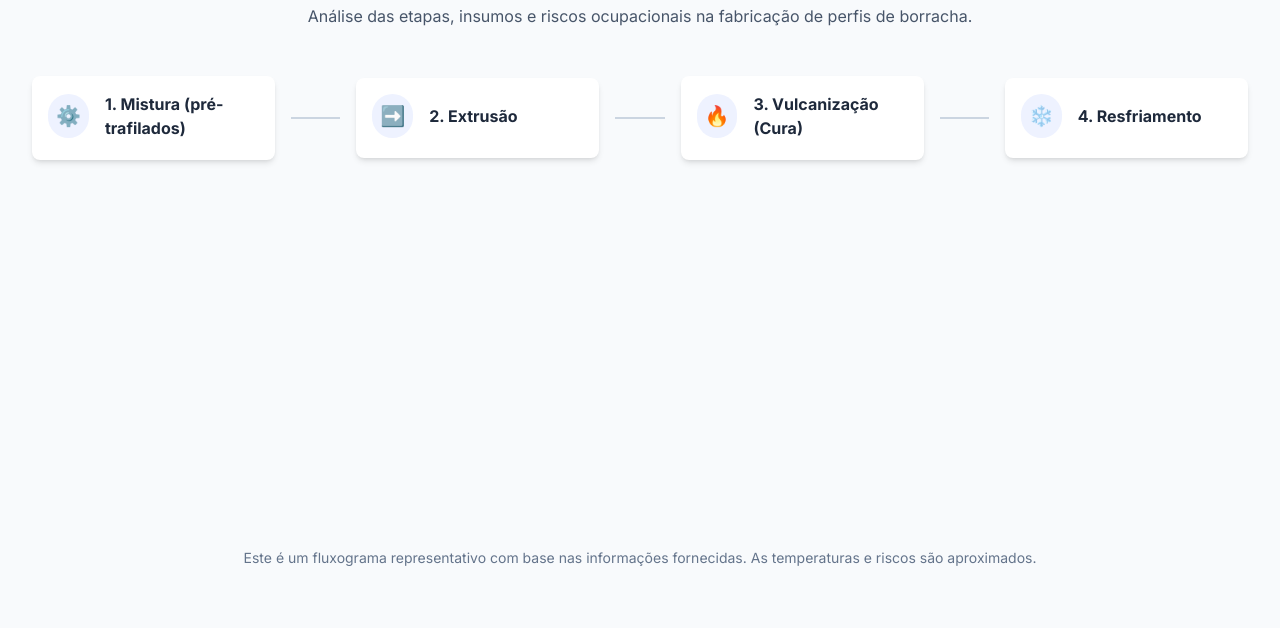
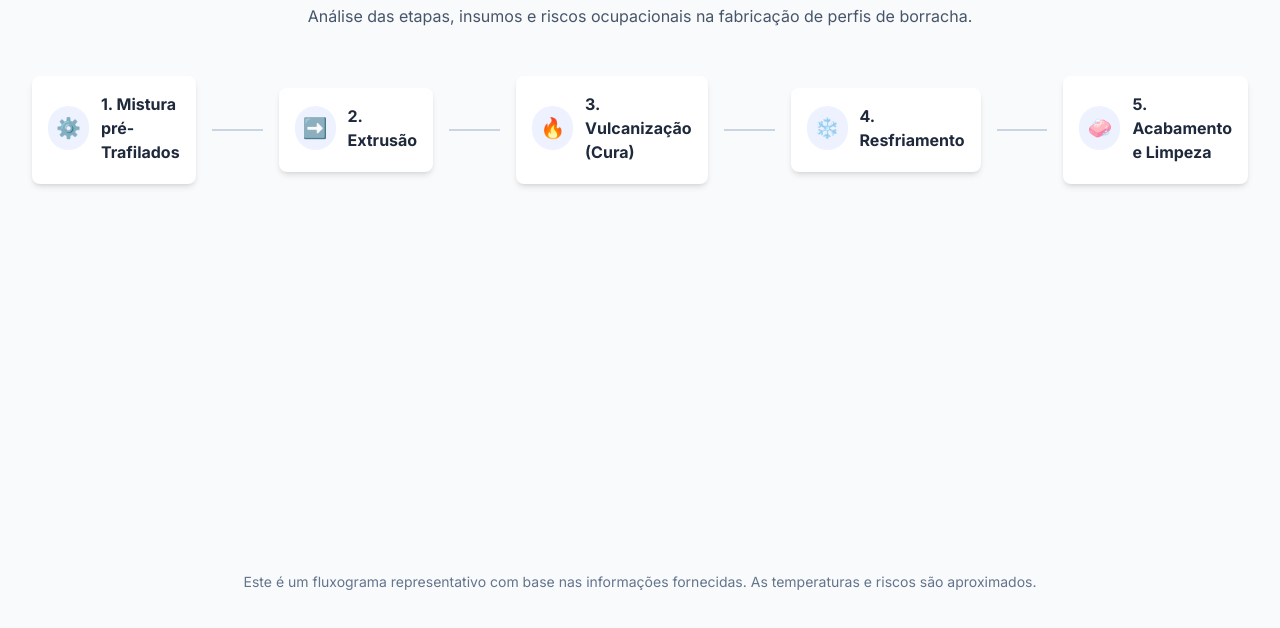
Before and after one commit to HarrisonVianna/TrafiladosAutotravi, a plain HTML site: page index.html in a window 1280 px wide. Shown: the part 76-704 px from the top of the page. Drawn offline with nearby package versions, Linux system fonts and the light colour scheme.

Commit message:
Update index.html

```diff
--- a/index.html
+++ b/index.html
@@ -7,10 +7,13 @@
     <script src="https://cdn.tailwindcss.com"></script>
     <link href="https://fonts.googleapis.com/css2?family=Inter:wght@400;500;600;700&display=swap" rel="stylesheet">
     <!-- Chosen Palette: Industrial Calm -->
-    <!-- Application Structure Plan: O SPA é um fluxograma interativo e horizontal que representa visualmente as quatro etapas do processo de fabricação. Clicar em cada etapa revela uma seção de detalhes abaixo, contendo a descrição, insumos, temperaturas e riscos. Esta estrutura foi escolhida por ser uma representação intuitiva do fluxo linear do processo, facilitando a compreensão sequencial e a exploração aprofundada de cada fase. -->
+    <!-- Application Structure Plan: O SPA é um fluxograma interativo e horizontal que representa visualmente as cinco etapas do processo de fabricação. Clicar em cada etapa revela uma seção de detalhes abaixo, contendo a descrição, insumos, temperaturas e riscos. Esta estrutura foi escolhida por ser uma representação intuitiva do fluxo linear do processo, facilitando a compreensão sequencial e a exploração aprofundada de cada fase. -->
     <!-- Visualization & Content Choices: A estrutura principal é um fluxograma criado com HTML e Tailwind CSS. A interatividade (clique para expandir) é gerenciada com JavaScript para exibir dinamicamente o conteúdo de cada etapa. Na etapa de Vulcanização, um botão de alternância permite ao usuário alternar a visualização entre os riscos de operação normal e os riscos em caso de falha, aumentando o engajamento e a clareza. Esta abordagem foi escolhida para transformar um relatório textual em uma ferramenta de aprendizado visual e interativa que destaca eficazmente os riscos ocupacionais. Nenhum SVG/Mermaid foi utilizado, conforme as diretrizes. -->
     <!-- CONFIRMATION: NO SVG graphics used. NO Mermaid JS used. -->
     <style>
+        html {
+            scroll-behavior: smooth;
+        }
         body {
             font-family: 'Inter', sans-serif;
             background-color: #f8fafc; /* slate-50 */
@@ -28,6 +31,7 @@
             flex-grow: 1;
             height: 2px;
             background-color: #cbd5e1; /* slate-300 */
+            min-width: 1rem;
         }
         .icon-bg {
             background-color: #eef2ff; /* indigo-100 */
@@ -58,7 +62,7 @@
         </header>
 
         <main>
-            <div id="process-flow" class="flex flex-col md:flex-row items-center justify-center space-y-4 md:space-y-0 md:space-x-4">
+            <div id="process-flow" class="flex flex-col md:flex-row items-center justify-center space-y-4 md:space-y-0 md:space-x-2 lg:space-x-4">
             </div>
 
             <div id="details-panel" class="mt-10 min-h-[300px] bg-white rounded-lg shadow-md p-6 md:p-8 transition-opacity duration-500 opacity-0">
@@ -75,7 +79,7 @@
         const processData = {
             'step1': {
                 id: 1,
-                title: 'Mistura (pré-trafilados)',
+                title: 'Mistura pré-Trafilados',
                 icon: '⚙️',
                 description: 'Nesta fase inicial, as matérias-primas são pesadas e misturadas em equipamentos industriais para criar a massa de borracha não vulcanizada.',
                 products: [
@@ -88,7 +92,7 @@
                     { name: 'Retardador', value: 'PVI' },
                     { name: 'Aditivo (Dessecante)', value: 'Prosec CS' },
                 ],
-                temperature: 'Ambiente, com aquecimento por atrito durante a mistura, atingindo aproximadamente <strong>80°C a 120°C</strong>. A temperatura é controlada para não iniciar a pré-vulcanização.',
+                temperature: 'Ambiente, com aquecimento por atrito durante a mistura, atingindo aproximadamente <strong>80°C a 120°C</strong>.',
                 risks: {
                     normal: [
                         '<strong>Poeiras em Suspensão:</strong> Risco de inalação de poeiras dos componentes em pó (Carbonato de Cálcio, Óxido de Zinco, Enxofre, Aceleradores) durante a pesagem e alimentação dos misturadores.',
@@ -100,15 +104,16 @@
                 id: 2,
                 title: 'Extrusão',
                 icon: '➡️',
-                description: 'A massa de borracha é alimentada em uma extrusora, que a força através de uma matriz para dar ao material o formato do perfil desejado (com ou sem alma de aço).',
+                description: 'A massa de borracha é alimentada em uma extrusora, que a força através de uma matriz para dar ao material o formato do perfil desejado. Talco é aplicado para evitar aderência.',
                 products: [
-                    { name: 'Insumo', value: 'Massa de borracha não vulcanizada (proveniente da Etapa 1)' },
+                    { name: 'Insumo Principal', value: 'Massa de borracha não vulcanizada' },
+                    { name: 'Antiaderente', value: 'Talco Industrial' },
                 ],
-                temperature: 'A temperatura da massa é mantida em uma faixa de <strong>80°C a 110°C</strong>. O controle é crucial para garantir a maleabilidade sem iniciar a cura prematura ("scorch").',
+                temperature: 'A temperatura da massa é mantida em uma faixa de <strong>80°C a 110°C</strong> para garantir a maleabilidade sem iniciar a cura prematura.',
                 risks: {
                     normal: [
-                        '<strong>Emissão Controlada:</strong> Liberação contínua de COVs do óleo plastificante.',
-                        '<strong>Risco de Falha:</strong> Se a temperatura exceder o limite de segurança, pode ocorrer a pré-vulcanização ("scorch"), com liberação inicial dos subprodutos da decomposição dos aceleradores (aminas).',
+                        '<strong>Poeira de Talco:</strong> A aplicação do talco pode gerar poeira em suspensão, com risco de inalação e irritação respiratória.',
+                        '<strong>Emissão Controlada de COVs:</strong> Liberação contínua de vapores do óleo plastificante contido na massa.',
                     ]
                 }
             },
@@ -116,21 +121,22 @@
                 id: 3,
                 title: 'Vulcanização (Cura)',
                 icon: '🔥',
-                description: 'O perfil de borracha extrudado passa por um longo túnel de aquecimento onde ocorre a reação de vulcanização, transformando a borracha de um estado plástico para um estado elástico e resistente.',
+                description: 'O perfil de borracha passa por um longo túnel de aquecimento onde ocorre a reação de vulcanização. Um desmoldante é aplicado para que a borracha não grude na esteira.',
                 products: [
-                    { name: 'Insumo', value: 'Nenhum. A reação ocorre com os componentes já presentes na massa.' },
+                    { name: 'Insumo Principal', value: 'Perfil de borracha não vulcanizada' },
+                    { name: 'Desmoldante', value: 'PolyCoat 292 HS' },
                 ],
                 temperature: 'Temperatura de cura controlada, tipicamente entre <strong>160°C e 200°C</strong>.',
                 risks: {
                     normal: [
-                        '<strong>COVs:</strong> Volatilização de componentes do óleo de processo.',
-                        '<strong>Subprodutos da Cura:</strong> Liberação de <strong>aminas</strong> (da decomposição dos aceleradores), <strong>óxidos de enxofre (SOx)</strong> e <strong>óxidos de nitrogênio (NOx)</strong> em baixas concentrações.',
+                        '<strong>Vapores da Cura:</strong> Liberação de aminas (dos aceleradores), óxidos de enxofre (SOx) e óxidos de nitrogênio (NOx) em baixas concentrações.',
+                        '<strong>Vapores do Desmoldante:</strong> O aquecimento do desmoldante pode liberar vapores irritantes e produtos de sua decomposição térmica (óxidos de carbono e metálicos).',
                         '<strong>N-Nitrosaminas:</strong> Possibilidade de formação devido à reação de aminas com agentes nitrosantes no ambiente.'
                     ],
                     failure: [
                         '<strong>Gases Tóxicos:</strong> Monóxido de Carbono (CO), altas concentrações de SOx e NOx.',
                         '<strong>Fumos Metálicos:</strong> Fumos de Óxido de Zinco.',
-                        '<strong>Compostos Cancerígenos:</strong> Altas concentrações de <strong>N-Nitrosaminas</strong> e <strong>Hidrocarbonetos Policíclicos Aromáticos (HPAs)</strong>, formados pela pirólise (decomposição térmica > 300°C) da borracha.',
+                        '<strong>Compostos Cancerígenos:</strong> Altas concentrações de <strong>N-Nitrosaminas</strong> e <strong>Hidrocarbonetos Policíclicos Aromáticos (HPAs)</strong>, formados pela pirólise (> 300°C) da borracha.',
                     ]
                 }
             },
@@ -138,14 +144,31 @@
                 id: 4,
                 title: 'Resfriamento',
                 icon: '❄️',
-                description: 'Ao sair do túnel de vulcanização, o perfil de borracha quente percorre uma longa distância em esteiras para ser resfriado com ar ambiente ou por imersão em água, antes de ser enrolado ou cortado.',
+                description: 'Ao sair do túnel de vulcanização, o perfil de borracha quente percorre uma longa distância em esteiras para ser resfriado com ar ambiente ou por imersão em água.',
                 products: [
                     { name: 'Insumo', value: 'Nenhum.' },
                 ],
                 temperature: 'Resfriamento progressivo, de <strong>~200°C até a temperatura ambiente</strong>.',
                 risks: {
                     normal: [
-                        '<strong>"Off-gassing":</strong> Esta é uma etapa crítica de emissão. A borracha quente continua a liberar para o ambiente de trabalho os gases e vapores residuais gerados durante a vulcanização. As emissões incluem <strong>COVs, aminas e outros subprodutos da cura</strong>. A área de resfriamento funciona como uma fonte de emissão extensa e difusa.',
+                        '<strong>"Off-gassing":</strong> Etapa crítica de emissão. A borracha quente continua a liberar para o ambiente os gases residuais da vulcanização (COVs, aminas, etc.) que estavam "presos" em sua estrutura.',
+                    ]
+                }
+            },
+            'step5': {
+                id: 5,
+                title: 'Acabamento e Limpeza',
+                icon: '🧼',
+                description: 'Após o resfriamento, o perfil de borracha é limpo com uma solução específica para remover resíduos e prepará-lo para a aplicação final.',
+                products: [
+                    { name: 'Insumo', value: 'Solução de Limpeza (SWCF 1300 QL)' },
+                ],
+                temperature: 'Ambiente.',
+                risks: {
+                    normal: [
+                        '<strong>Vapores Altamente Inflamáveis:</strong> A solução (Metiletilcetona) é volátil e seus vapores podem formar misturas explosivas com o ar.',
+                        '<strong>Inalação de Solvente:</strong> Exposição aos vapores pode causar irritação respiratória, tontura, dor de cabeça e depressão do sistema nervoso central.',
+                        '<strong>Contato com a Pele e Olhos:</strong> Causa irritação ocular séria e pode ressecar a pele, causando dermatites.'
                     ]
                 }
             }
@@ -196,7 +219,7 @@
                                 <span class="text-right text-slate-600">${step.temperature}</span>
                             </li>
                         </ul>
-                        <h3 class="text-lg font-semibold text-slate-800 border-b pb-2 mb-3 mt-6">Produtos Adicionados</h3>
+                        <h3 class="text-lg font-semibold text-slate-800 border-b pb-2 mb-3 mt-6">Produtos Adicionados/Utilizados</h3>
                         <ul class="space-y-1">${productsHtml}</ul>
                     </div>
                     <div class="risk-section p-4 rounded-lg">
@@ -252,15 +275,15 @@
         Object.keys(processData).forEach((key, index, arr) => {
             const step = processData[key];
             const stepElement = document.createElement('div');
-            stepElement.className = 'process-step bg-white rounded-lg shadow-md p-4 w-full md:w-1/5 border-b-4 border-transparent';
+            stepElement.className = 'process-step bg-white rounded-lg shadow-md p-3 lg:p-4 w-full md:w-auto md:flex-1 border-b-4 border-transparent';
             stepElement.dataset.step = key;
             stepElement.innerHTML = `
                 <div class="flex items-center">
-                    <div class="icon-bg rounded-full p-2 mr-4">
-                        <span class="text-xl">${step.icon}</span>
+                    <div class="icon-bg rounded-full p-2 mr-3">
+                        <span class="text-lg lg:text-xl">${step.icon}</span>
                     </div>
                     <div>
-                        <h3 class="font-bold text-slate-800">${step.id}. ${step.title}</h3>
+                        <h3 class="font-semibold lg:font-bold text-sm lg:text-base text-slate-800">${step.id}. ${step.title}</h3>
                     </div>
                 </div>
             `;
```
